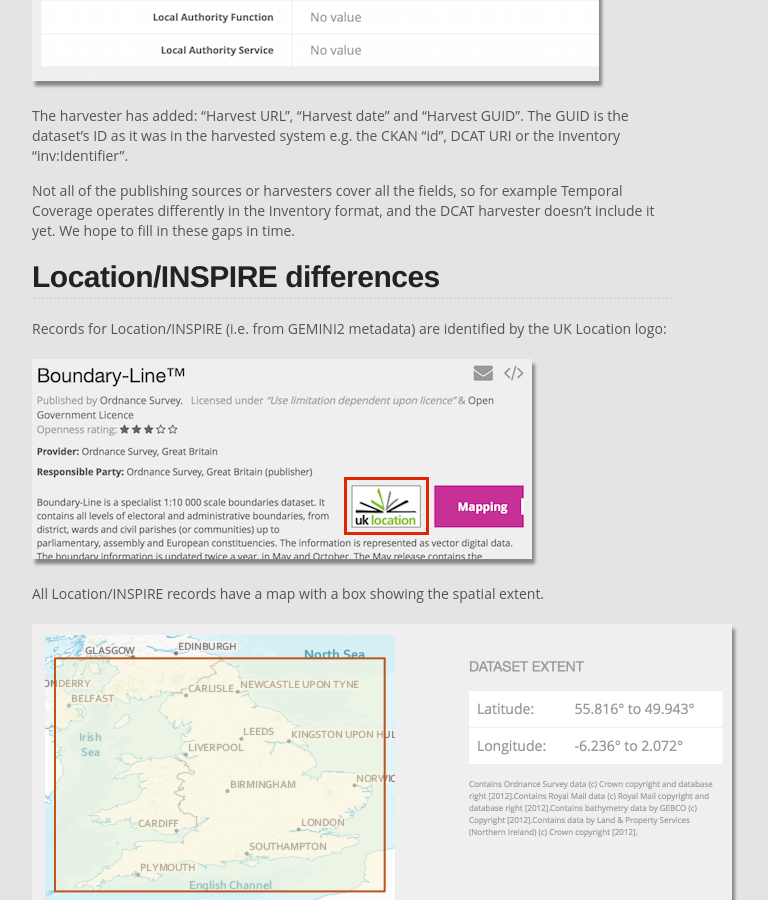
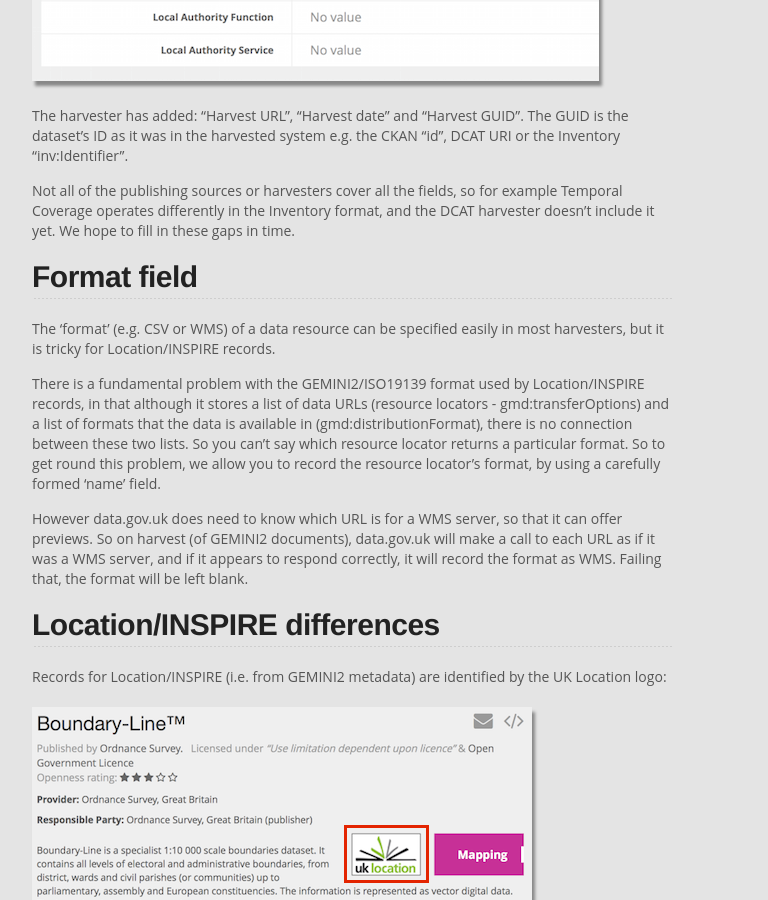
Before and after one commit to datagovuk/guidance, a Jekyll site: the page built from harvesting.md, in a window 1280 px wide and 900 px high, scrolled down 8344 px. Shown: the whole window, without its empty margins (288-1056 px from the left). Built offline with Jekyll 4.4.1, drawn with Linux system fonts in a browser that asks for light colours.

Commit message:
At notes about GEMINI2 format field.

```diff
--- a/harvesting.md
+++ b/harvesting.md
@@ -183,6 +183,14 @@
 
 Not all of the publishing sources or harvesters cover all the fields, so for example Temporal Coverage operates differently in the Inventory format, and the DCAT harvester doesn't include it yet. We hope to fill in these gaps in time.
 
+## Format field
+
+The 'format' (e.g. CSV or WMS) of a data resource can be specified easily in most harvesters, but it is tricky for Location/INSPIRE records.
+
+There is a fundamental problem with the GEMINI2/ISO19139 format used by Location/INSPIRE records, in that although it stores a list of data URLs (resource locators - gmd:transferOptions) and a list of formats that the data is available in (gmd:distributionFormat), there is no connection between these two lists. So you can't say which resource locator returns a particular format. So to get round this problem, we allow you to record the resource locator's format, by using a carefully formed 'name' field.
+
+However data.gov.uk does need to know which URL is for a WMS server, so that it can offer previews. So on harvest (of GEMINI2 documents), data.gov.uk will make a call to each URL as if it was a WMS server, and if it appears to respond correctly, it will record the format as WMS. Failing that, the format will be left blank.
+
 ## Location/INSPIRE differences
 
 Records for Location/INSPIRE (i.e. from GEMINI2 metadata) are identified by the UK Location logo:
```
